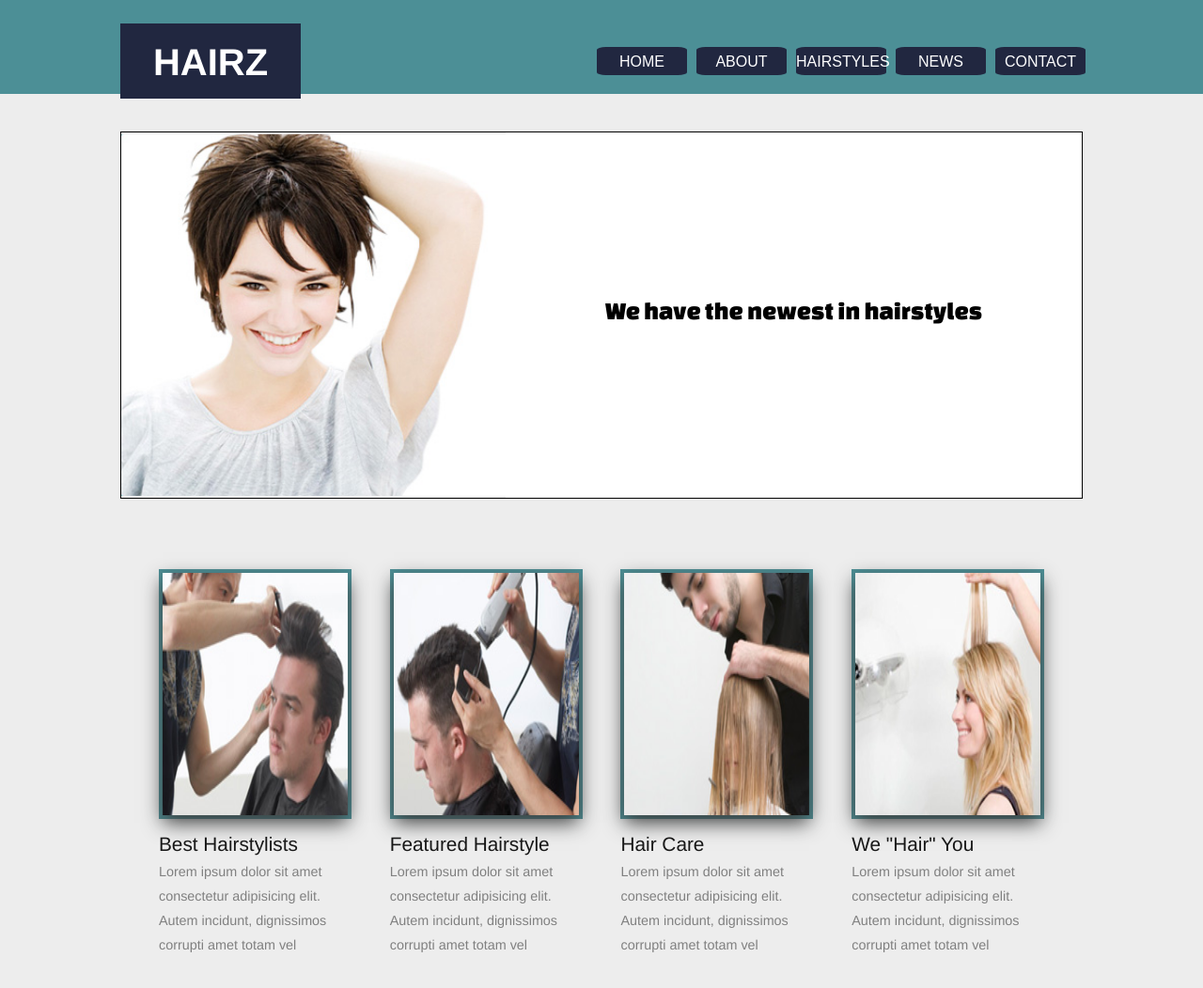
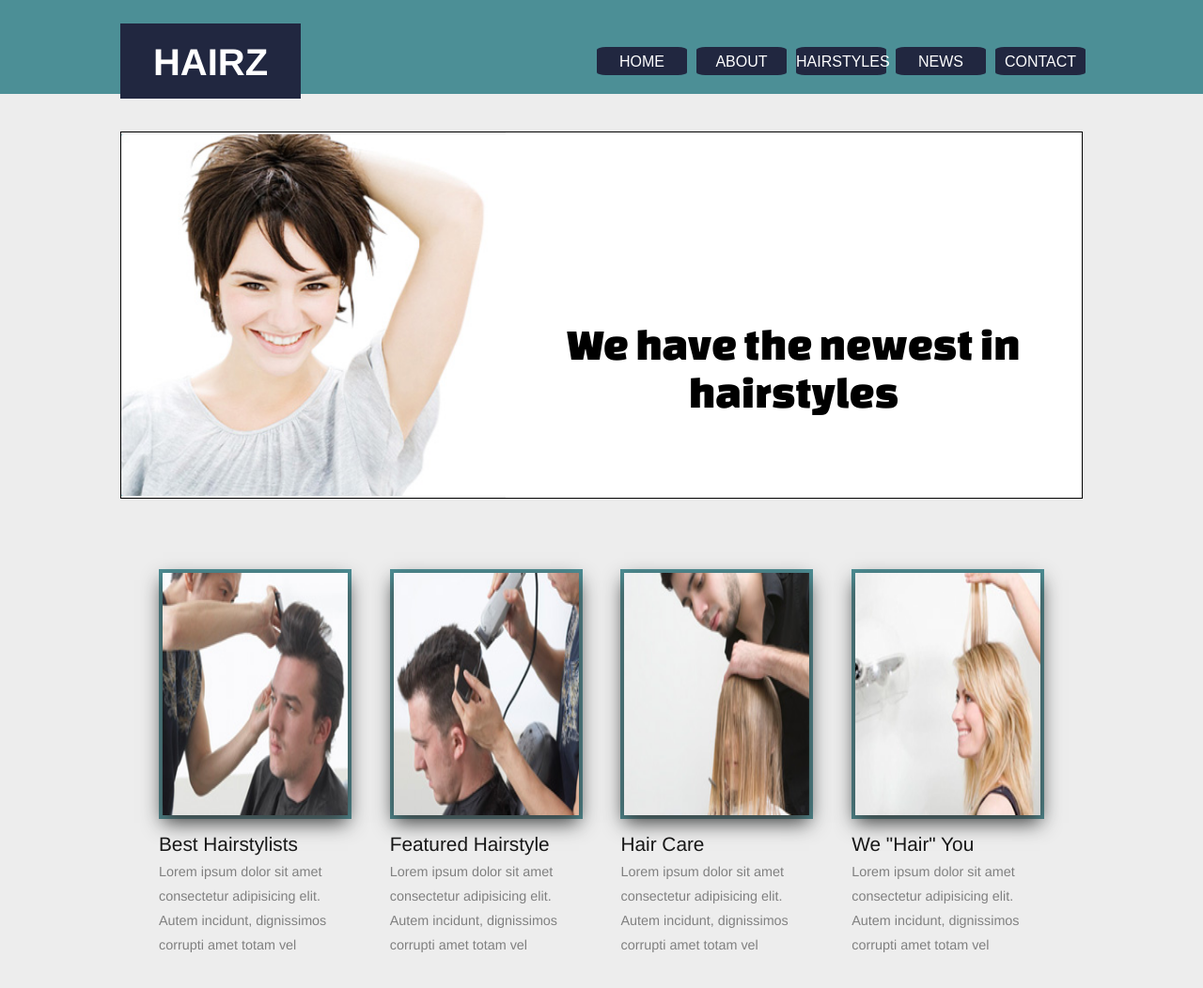
Before and after one commit to KyraWitch/HAIRZ, a plain HTML site: page Index.html in a window 1280 px wide. Shown: the top 1052 px of the page at 94% size. Drawn offline with nearby package versions, Linux system fonts and the light colour scheme.

Commit message:
Fixed head

```diff
--- a/Index.html
+++ b/Index.html
@@ -59,7 +59,7 @@
         </div>
         <!--Text div-->
         <div>
-            <h2 class="Changa-one">
+            <h2>
                 We have the newest in hairstyles
             </h2>
         </div>
--- a/Stylesheet-HZ.css
+++ b/Stylesheet-HZ.css
@@ -135,7 +135,14 @@ body {
         text-align: center;
         font-size: large;
         position: relative;
-        padding-top: 175px;
+        padding-top: 200px;
+
+        &>h2{
+            font-family: "Changa One",sans-serif;
+            font-weight: 400;
+            font-size: 3rem;
+        }
+
     }
 }
 
```
